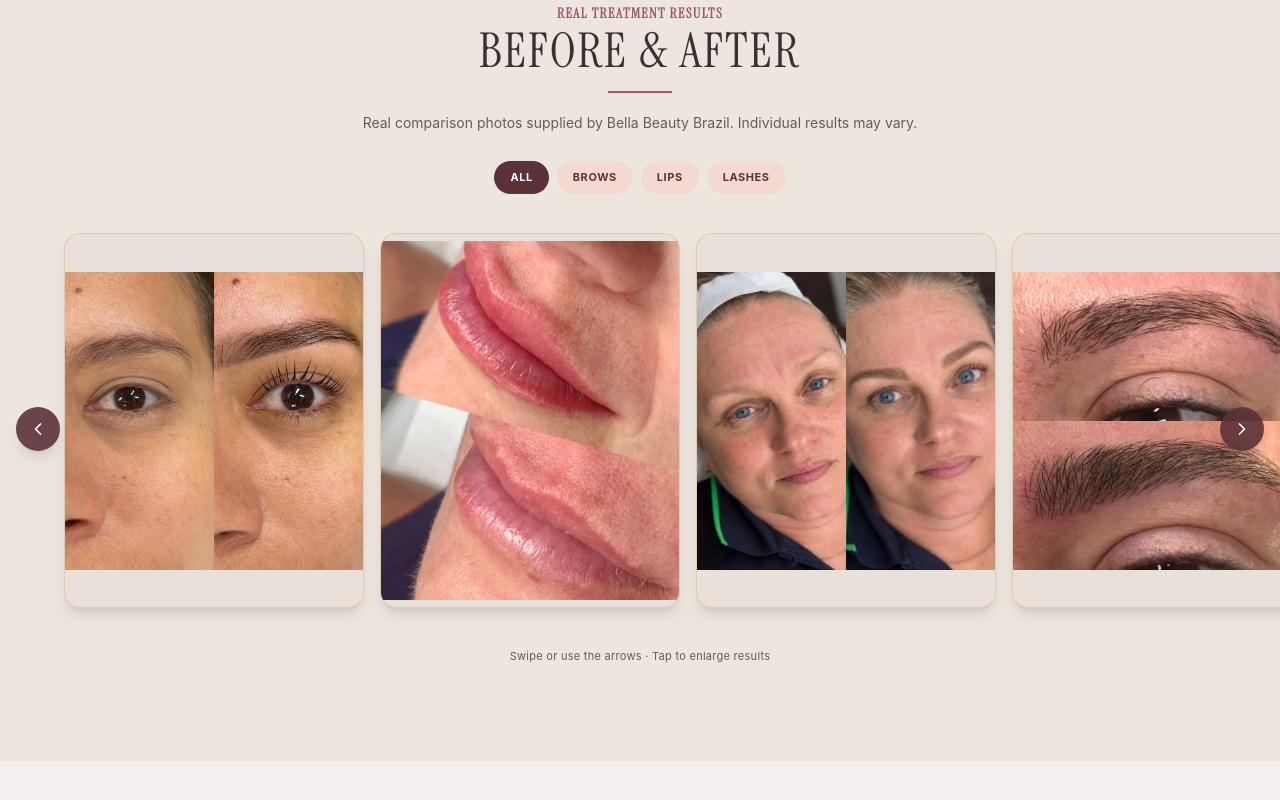
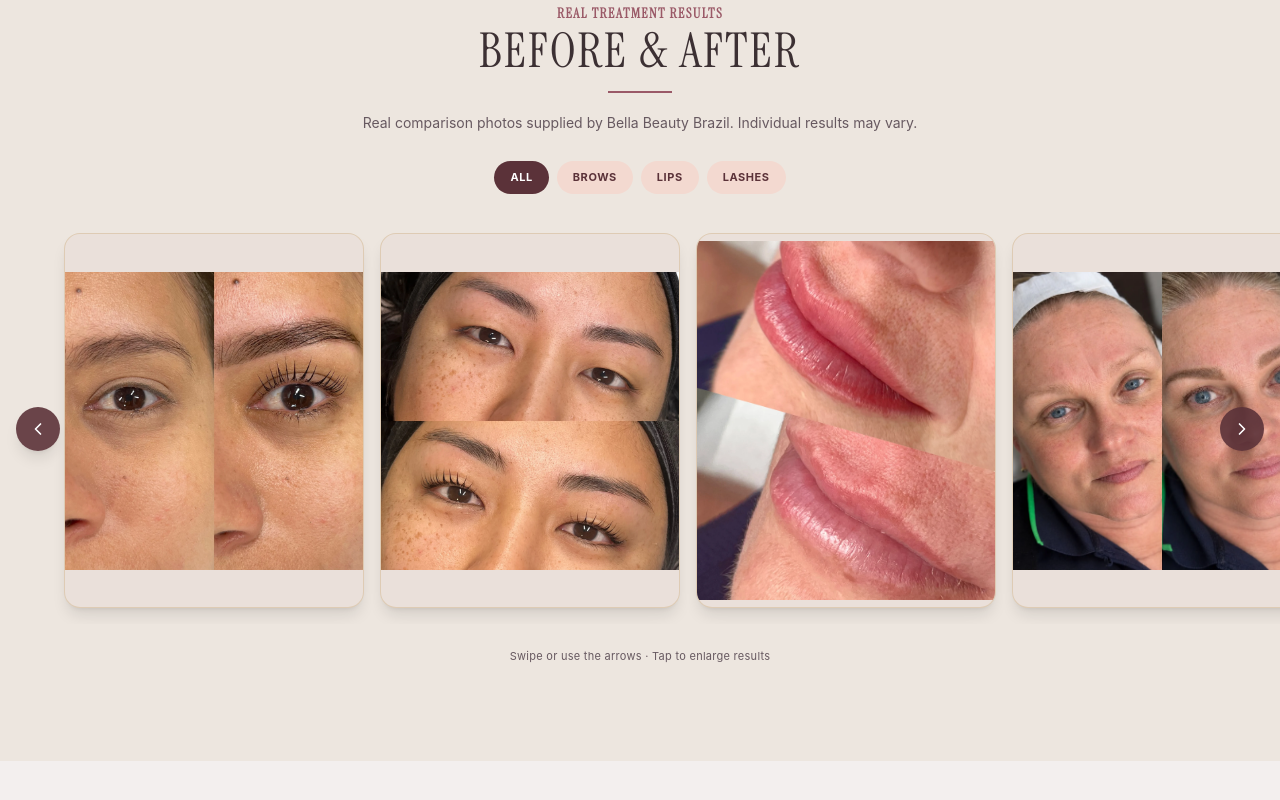
Before and after one commit to joorgeec3/Bella-Beauty-Brazil, a React (Vite) app: page / in a window 1280 px wide. Shown: the part 4886-5686 px from the top of the page. Built offline with nearby package versions, Linux system fonts and the light colour scheme; no server answers.

Commit message:
Match lash and skin imagery to actual treatments without homepage repeats

```diff
--- a/src/data/galleryData.ts
+++ b/src/data/galleryData.ts
@@ -9,7 +9,7 @@ const withSiteBase = (item: BellaGalleryItem): BellaGalleryItem => ({
 
 export const clientGallery: BellaGalleryItem[] = [
   { id: 'lashes-result-01', image: '/assets/bella/gallery/lashes-result-01.webp', category: 'Lashes', kind: 'result', alt: 'Eyelash treatment comparison showing eyes before and after' },
-  { id: 'lashes-result-03', image: '/assets/bella/gallery/lashes-result-03.webp', category: 'Lashes', kind: 'result', alt: 'Eyelash and eyebrow styling results in comparison photos' },
+  { id: 'lashes-result-03', image: '/assets/bella/gallery/lashes-result-03.webp', category: 'Brows', kind: 'result', alt: 'Eyebrow styling before-and-after comparison' },
   { id: 'lips-result-01', image: '/assets/bella/gallery/lips-result-01.webp', category: 'Lips', kind: 'result', alt: 'Lip treatment comparison in natural light' },
   { id: 'brows-result-01', image: '/assets/bella/gallery/brows-result-01.webp', category: 'Brows', kind: 'result', alt: 'Facial and brow styling comparison in two images' },
   { id: 'brows-result-02', image: '/assets/bella/gallery/brows-result-02.webp', category: 'Brows', kind: 'result', alt: 'Close-up eyebrow treatment comparison' },
@@ -57,6 +57,7 @@ export const bellaGallery: BellaGalleryItem[] = uniqueImages([
 const homepageFeaturedImageNames = new Set([
   'nano-strokes-procedure.webp',
   'lip-blush-procedure.webp',
+  'waxing-treatment.webp',
   'about-livia-02.webp',
   'salon-brand-wall.webp',
   'salon-details.webp',
@@ -66,7 +67,7 @@ const homepageFeaturedImageNames = new Set([
 ]);
 export const homeGallery = bellaGallery.filter(({ image }) => !homepageFeaturedImageNames.has(image.split('/').pop() || ''));
 
-// The featured lash comparison already appears in the first section, so do not repeat it below.
+// The featured lash-lift comparison appears above; the other results remain available without repetition.
 export const bellaBeforeAfter = uniqueImages(clientGallery.filter((item) =>
-  item.kind === 'result' && !item.image.endsWith('/lashes-result-03.webp')
+  item.kind === 'result' && !item.image.endsWith('/lashes-result-05.webp')
 ));
```
